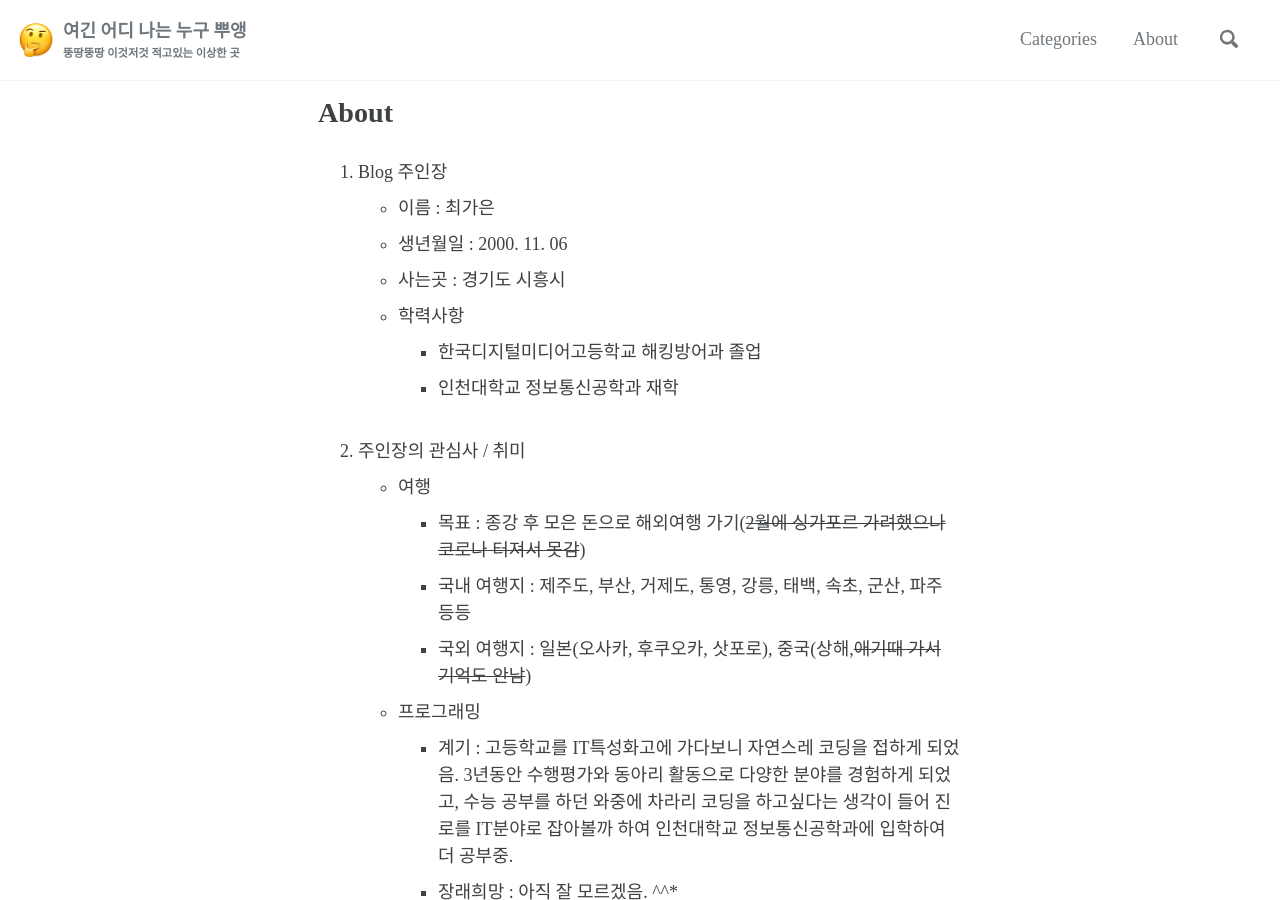
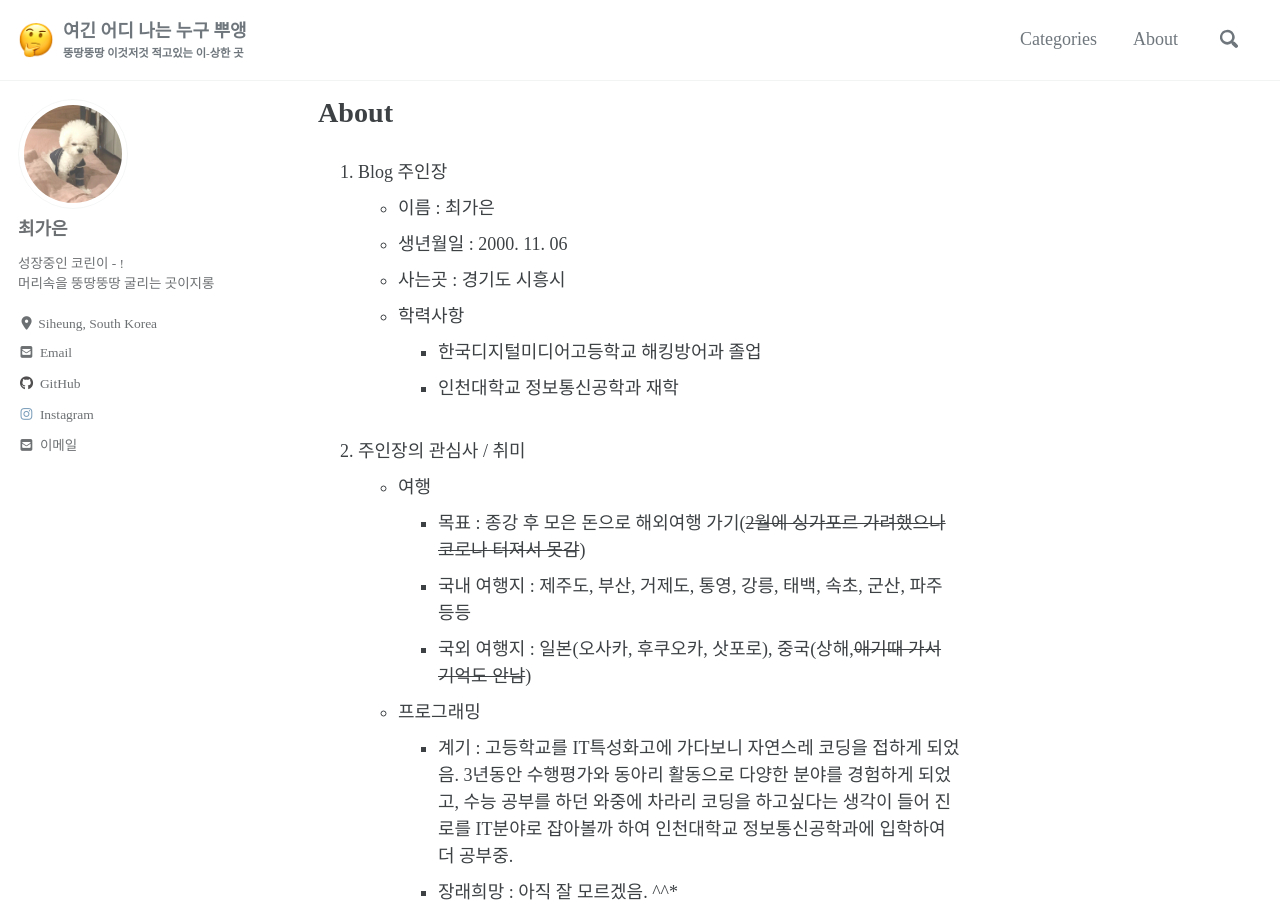
Before and after one commit to gaeunchoi/gaeunchoi.github.io, a Jekyll site: the page built from _pages/about.markdown, in a window 1280 px wide and 900 px high. Built offline with Jekyll 4.4.1, drawn with Linux system fonts in a browser that asks for light colours; cached includes are drawn as plain includes; nearby versions of some CDN libraries; some of the changed text lies outside the part shown.

```diff
--- a/_config.yml
+++ b/_config.yml
@@ -18,7 +18,7 @@ minimal_mistakes_skin    : "default" # "air", "aqua", "contrast", "dark", "dirt"
 locale                   : "ko-KR"
 title                    : "여긴 어디 나는 누구 뿌앵"
 title_separator          : "-"
-subtitle                 : 뚱땅뚱땅 이것저것 적고있는 이상한 곳 # site tagline that appears below site title in masthead
+subtitle                 : 뚱땅뚱땅 이것저것 적고있는 이-상한 곳 # site tagline that appears below site title in masthead
 name                     : "가은"
 description              : "머리속을 뚱땅뚱땅 굴리는 곳"
 url                      : https://gaeunchoi.github.io # the base hostname & protocol for your site e.g. "https://mmistakes.github.io"
@@ -75,7 +75,7 @@ facebook:
   username               :
   app_id                 :
   publisher              :
-og_image                 : /assets/images/img.jpg # Open Graph/Twitter default site image
+og_image                 : # Open Graph/Twitter default site image
 # For specifying social profiles
 # - https://developers.google.com/structured-data/customize/social-profiles
 social:
@@ -95,7 +95,7 @@ analytics:
 author:
   name             : "최가은"
   avatar           : /assets/images/img.jpg # path of avatar image, e.g. "/assets/images/bio-photo.jpg"
-  bio              : "성장중인 코린이 -"
+  bio              : "성장중인 코린이 - ! <br>머리속을 뚱땅뚱땅 굴리는 곳이지롱"
   location         : "Siheung, South Korea"
   email            : "gaeun1884@naver.com"
   links:
@@ -104,13 +104,13 @@ author:
       url: mailto:gaeun1884@naver.com
     - label: "Website"
       icon: "fas fa-fw fa-link"
-      url: "https://gaeunchoi.github.io"
+      # url: "https://gaeunchoi.github.io"
     - label: "Twitter"
       icon: "fab fa-fw fa-twitter-square"
       # url: "https://twitter.com/"
     - label: "Facebook"
       icon: "fab fa-fw fa-facebook-square"
-      url: "https://facebook.com/gaeun1884/"
+      # url: "https://facebook.com/gaeun1884/"
     - label: "GitHub"
       icon: "fab fa-fw fa-github"
       url: "https://github.com/gaeunchoi"
--- a/_pages/about.markdown
+++ b/_pages/about.markdown
@@ -1,6 +1,7 @@
 ---
 layout: single
 title: About
+author_profile: true
 permalink: /about/
 ---
 
@@ -27,6 +28,3 @@ permalink: /about/
         * 요즘 히가시노 게이고의 소설책에 빠짐(용의자 x의 헌신!)
         * 아니면 힐링에세이 자주읽음
 <br/><br/>
-
-3. 성격 키워드 작성
-    `꼼꼼하다`,`고집이 세다`,`욕심이 많다`,`활발하다`,`자존심이 세다`,`신경질적이다`,`예민하다`,`놀기 좋아한다` ...
```
